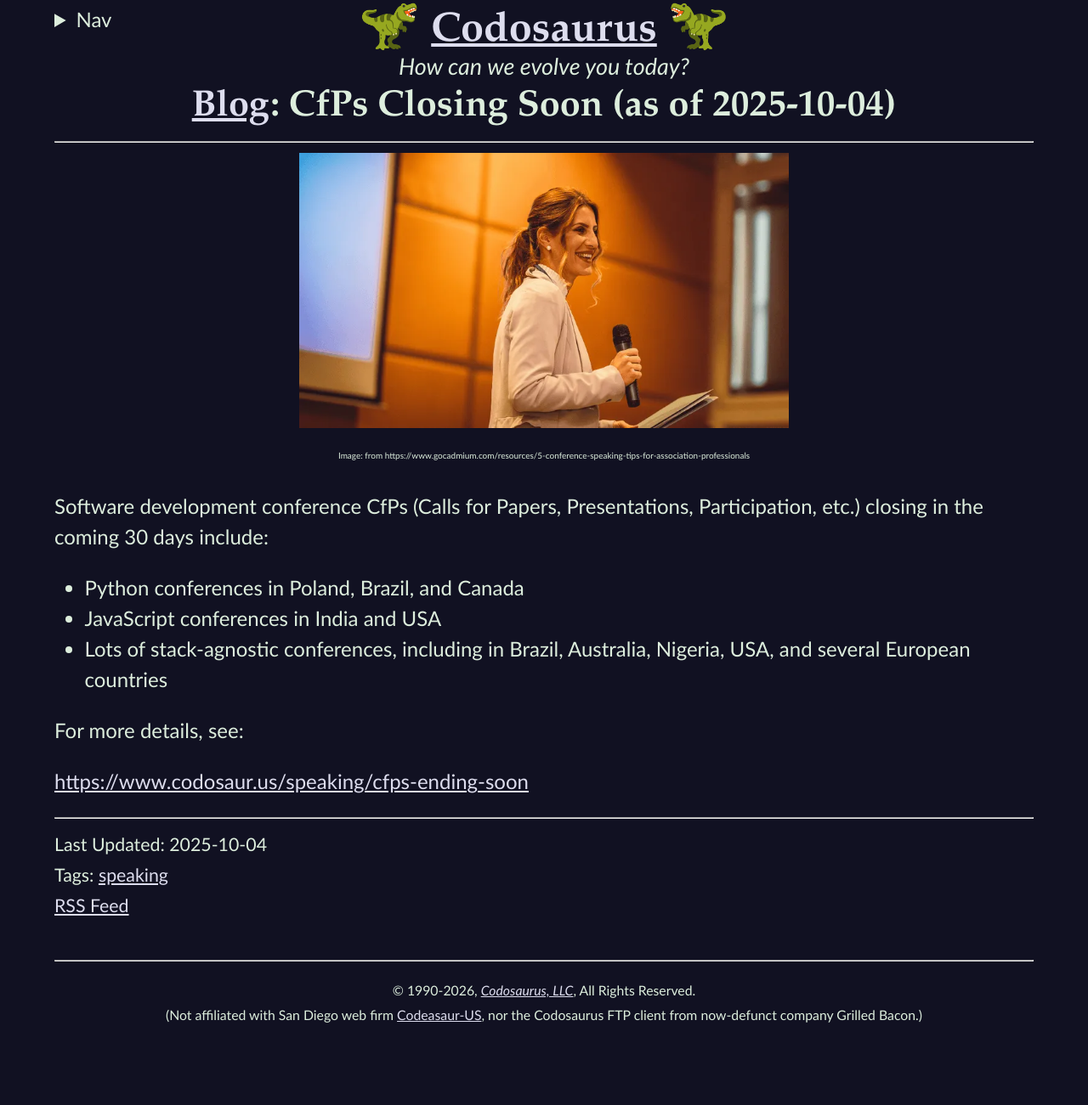
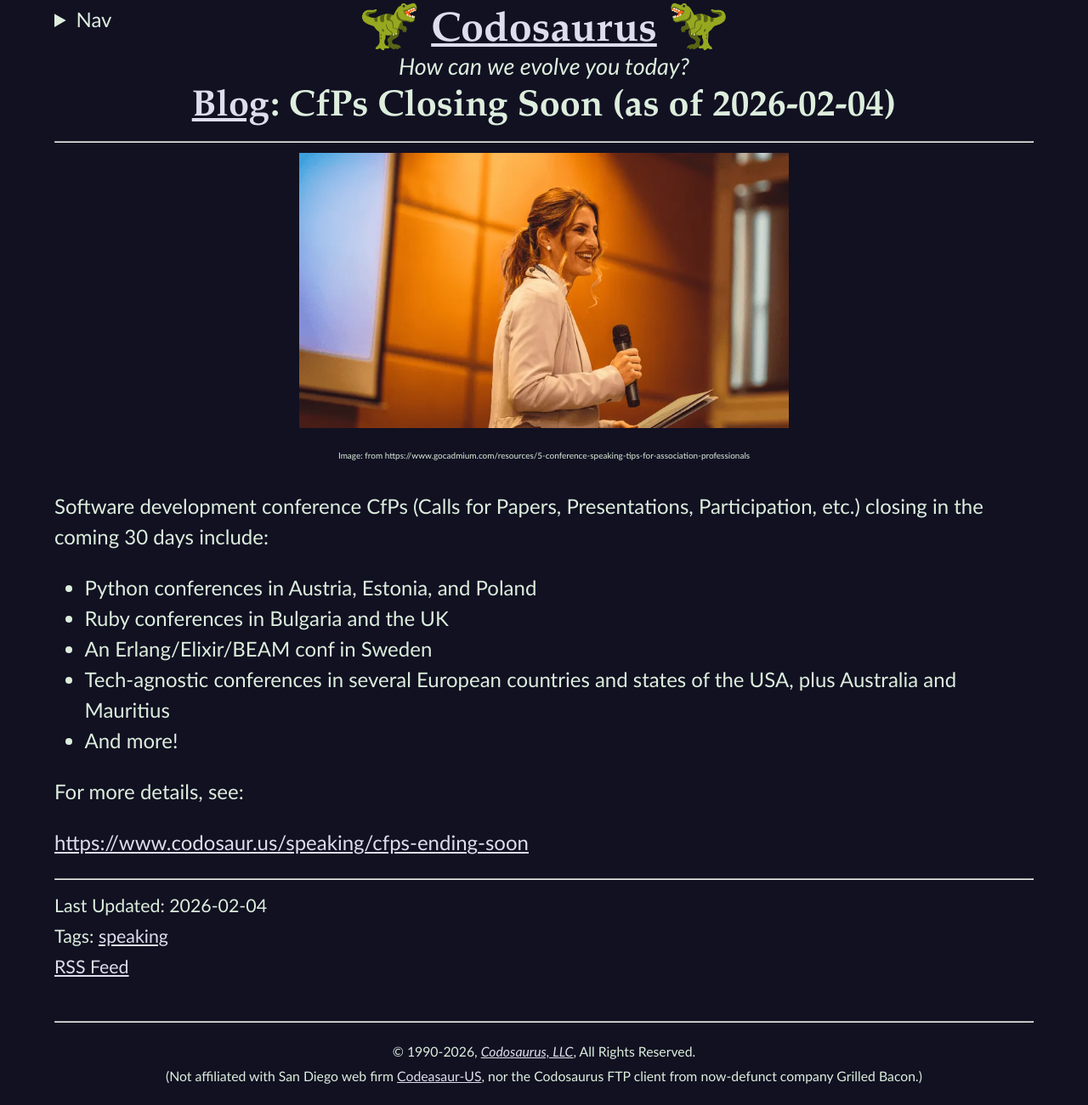
Before and after one commit to CodosaurusLLC/CodosaurusLLC.github.io, a Jekyll site: the page built from _posts/2026-02-04-cfps-closing-soon-2026-02-04.md, in a window 1280 px wide. Shown: the whole page at 85% size. Built offline with Jekyll 4.4.1, drawn with Linux system fonts in a browser that asks for light colours; comment, search, counter and statistics services are not loaded; before the commit the page ends 1229 px from its top, so only the background shows below that.

Commit message:
update cfps, incl. blog post, and one for upcoming engagements

```diff
--- a/_posts/2025-10-04-cfps-closing-soon-2025-10-04.md
+++ b/_posts/2026-02-04-cfps-closing-soon-2026-02-04.md
@@ -1,11 +1,11 @@
 ---
 author: Dave Aronson
-date: 2025-10-04
+date: 2026-02-04
 layout: blog-post
-permalink: blog/cfps-closing-soon-2025-10-04
+permalink: blog/cfps-closing-soon-2026-02-04
 section: Blog
 tags: speaking
-title: CfPs Closing Soon (as of 2025-10-04)
+title: CfPs Closing Soon (as of 2026-02-04)
 ---
 
 <!-- NOTE TO SELF: grab a new picture and fix the URL, each time -->
@@ -20,9 +20,11 @@ Software development conference CfPs
 (Calls for Papers, Presentations, Participation, etc.)
 closing in the coming 30 days include:
 
-- Python conferences in Poland, Brazil, and Canada
-- JavaScript conferences in India and USA
-- Lots of stack-agnostic conferences, including in Brazil, Australia, Nigeria, USA, and several European countries
+- Python conferences in Austria, Estonia, and Poland
+- Ruby conferences in Bulgaria and the UK
+- An Erlang/Elixir/BEAM conf in Sweden
+- Tech-agnostic conferences in several European countries and states of the USA, plus Australia and Mauritius
+- And more!
 
 For more details, see:
 
```
Also changed, not shown: _includes/upcoming-engagements.html (+15 -3 lines), _posts/2025-01-20-upcoming-speaking-engagements-2025-01-20.md (deleted, +0 -15 lines), _posts/2026-02-04-upcoming-speaking-engagements-2026-02-04.md (added, +20 -0 lines).
